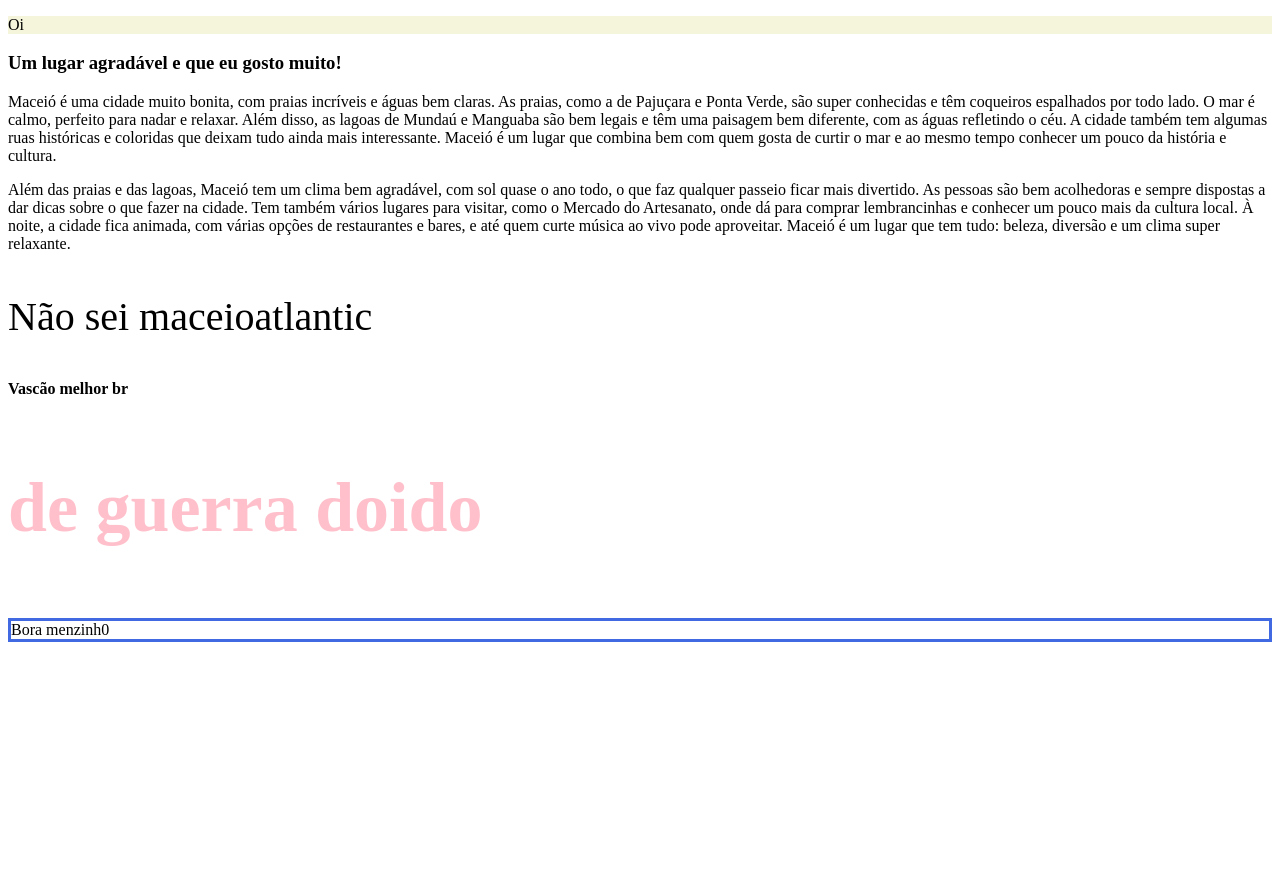
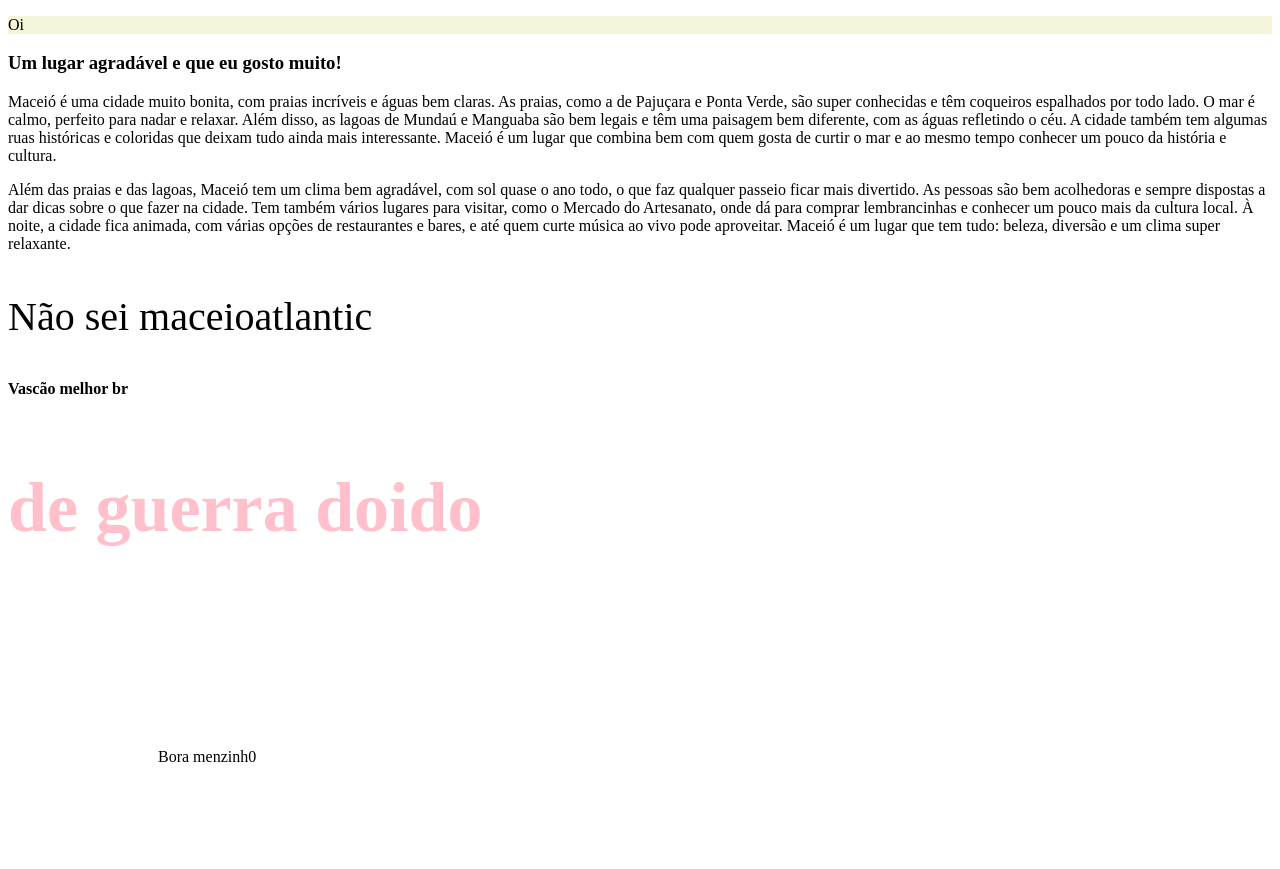
Before and after one commit to BernardoMaia100/Projeto_maceiogit, a plain HTML site: page index.html in a window 1280 px wide. Shown: the part 529-1398 px from the top of the page. Before the commit the page ends 1187 px from the top, so only its background shows below. Drawn offline with Linux system fonts and the light colour scheme.

Commit message:
AULA GIT ALAN

```diff
--- a/index.html
+++ b/index.html
@@ -18,10 +18,13 @@
     <p style ="font-weight: 900;">Vascão melhor br</p>
     <p style="color: pink;font-size: 70px;font-weight:600;"> de guerra doido</p>
 
+
+
+
+
     <body>
-        <p style="border: solid royalblue;"margin: 100px 80px 60px 50px; padding: 100px;"> Bora menzinh0</p>
+        <p style="margin: 100px 80px 60px 50px; padding: 100px;"> Bora menzinh0</p>
        </body>
-    </body>
 
 </body>
 </html>
```
